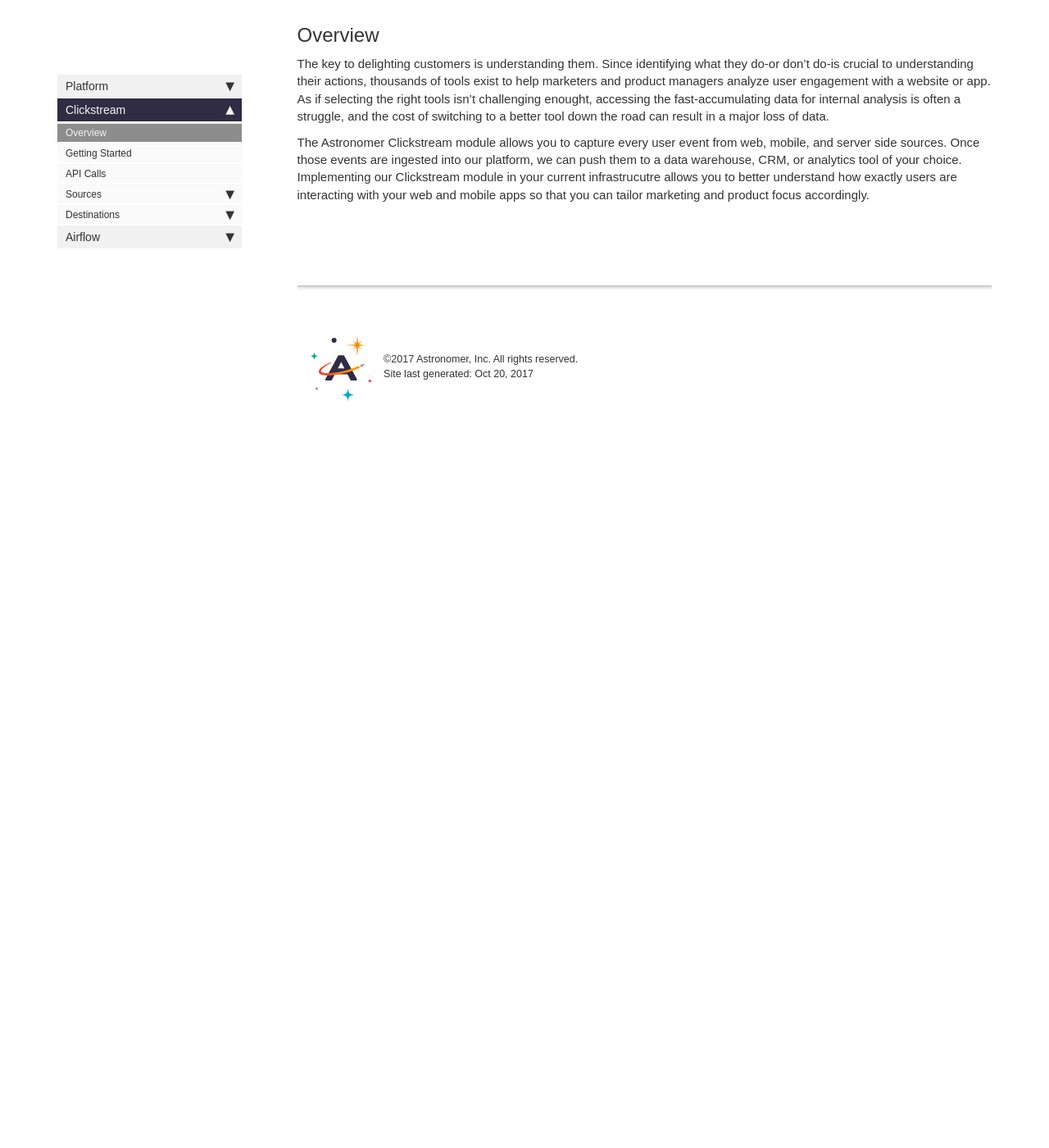
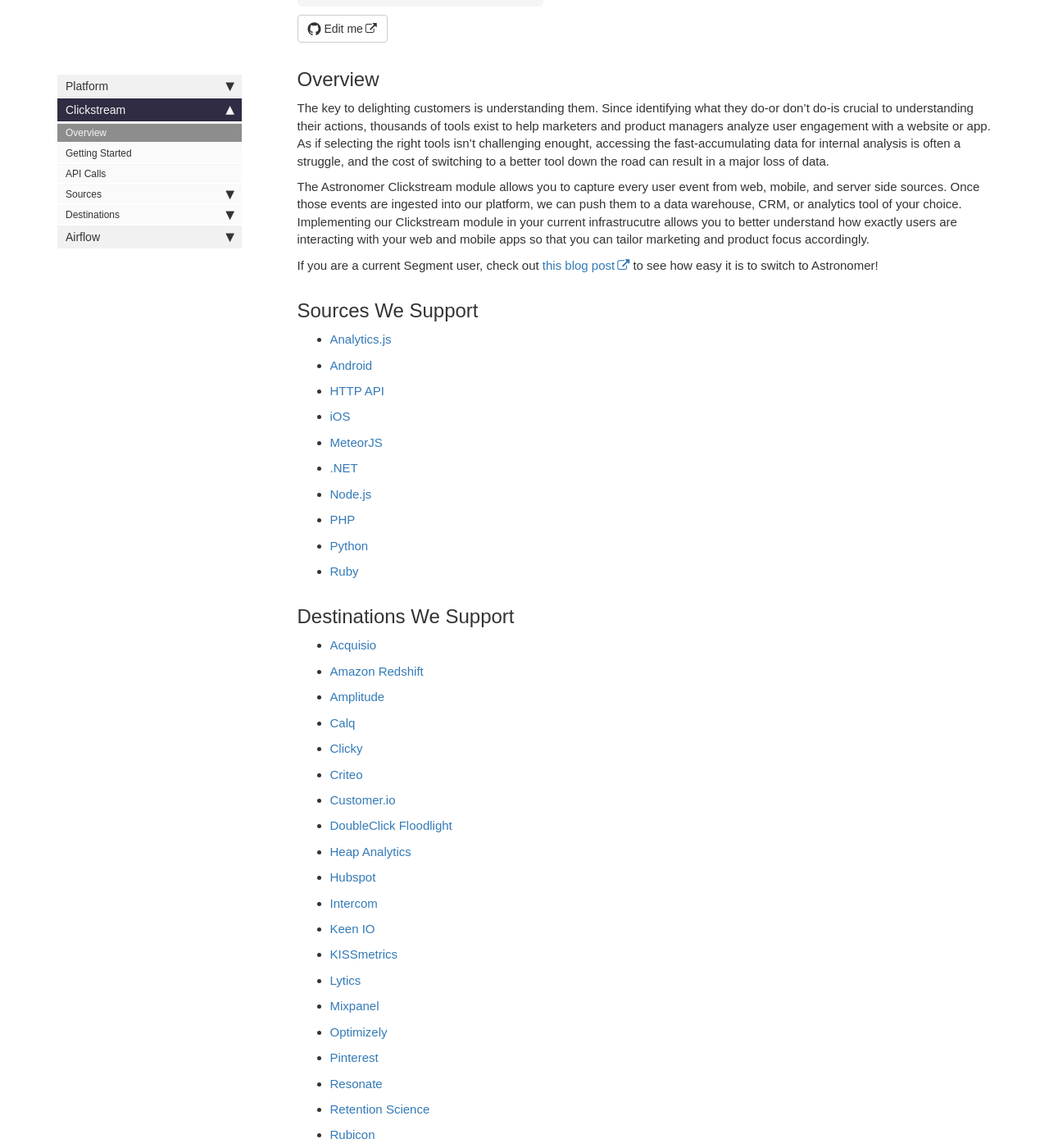
Before and after one commit to petedejoy/documentation, a Jekyll site: the page built from v2/clickstream/overview.md, in a window 1280 px wide and 1400 px high, scrolled down 270 px. Shown: the whole window at 82% size. Built offline with Jekyll 4.4.1, drawn with Linux system fonts in a browser that asks for light colours; nearby versions of some CDN libraries; some web fonts are replaced; comment, search, counter and statistics services are not loaded; before the commit the page ends 900 px from its top, so only the background shows below that; some of the changed text lies outside the part shown.

Commit message:
Links added to clickstream overview doc #64

```diff
--- a/v2/clickstream/overview.md
+++ b/v2/clickstream/overview.md
@@ -8,3 +8,45 @@ sidebar: platform_sidebar
 The key to delighting customers is understanding them. Since identifying what they do-or don't do-is crucial to understanding their actions, thousands of tools exist to help marketers and product managers analyze user engagement with a website or app. As if selecting the right tools isn't challenging enought, accessing the fast-accumulating data for internal analysis is often a struggle, and the cost of switching to a better tool down the road can result in a major loss of data.
 
 The Astronomer Clickstream module allows you to capture every user event from web, mobile, and server side sources. Once those events are ingested into our platform, we can push them to a data warehouse, CRM, or analytics tool of your choice. Implementing our Clickstream module in your current infrastrucutre allows you to better understand how exactly users are interacting with your web and mobile apps so that you can tailor marketing and product focus accordingly.
+
+If you are a current Segment user, check out [this blog post](https://www.astronomer.io/blog/switch-from-segment-to-astronomer-in-four-simple-st/) to see how easy it is to switch to Astronomer!
+
+## Sources We Support
+* [Analytics.js](/v2/clickstream/sources/analyticsjs.md)
+* [Android](/v2/clickstream/sources/android.md)
+* [HTTP API](/v2/clickstream/sources/httpapi.md)
+* [iOS](/v2/clickstream/sources/ios.md)
+* [MeteorJS](/v2/clickstream/sources/meteorjs.md)
+* [.NET](/v2/clickstream/sources/net.md)
+* [Node.js](/v2/clickstream/sources/nodejs.md)
+* [PHP](/v2/clickstream/sources/php.md)
+* [Python](/v2/clickstream/sources/python.md)
+* [Ruby](/v2/clickstream/sources/ruby.md)
+
+
+## Destinations We Support
+* [Acquisio](/v2/clickstream/destinations/acquisio.md)
+* [Amazon Redshift](/v2/clickstream/destinations/amazon-redshift.md)
+* [Amplitude](/v2/clickstream/destinations/amplitude.md)
+* [Calq](/v2/clickstream/destinations/calq.md)
+* [Clicky](/v2/clickstream/destinations/clicky.md)
+* [Criteo](/v2/clickstream/destinations/criteo.md)
+* [Customer.io](/v2/clickstream/destinations/customerio.md)
+* [DoubleClick Floodlight](/v2/clickstream/destinations/doubleclick-floodlight.md)
+* [Heap Analytics](/v2/clickstream/destinations/heap-analytics.md)
+* [Hubspot](/v2/clickstream/destinations/hubspot.md)
+* [Intercom](/v2/clickstream/destinations/intercom.md)
+* [Keen IO](/v2/clickstream/destinations/keen-io.md)
+* [KISSmetrics](/v2/clickstream/destinations/kissmetrics.md)
+* [Lytics](/v2/clickstream/destinations/lytics.md)
+* [Mixpanel](/v2/clickstream/destinations/mixpanel.md)
+* [Optimizely](/v2/clickstream/destinations/optimizely.md)
+* [Pinterest](/v2/clickstream/destinations/pinterest.md)
+* [Resonate](/v2/clickstream/destinations/resonate.md)
+* [Retention Science](/v2/clickstream/destinations/retention-science.md)
+* [Rubicon](/v2/clickstream/destinations/rubicon.md)
+* [S3 Event Logs](/v2/clickstream/destinations/s3-event-logs.md)
+* [Taboola](/v2/clickstream/destinations/taboola.md)
+* [Twitter Ads](/v2/clickstream/destinations/twitter-ads.md)
+* [Webhooks](/v2/clickstream/destinations/webhooks.md)
+* [Woopra](/v2/clickstream/destinations/woopra.md)
```
